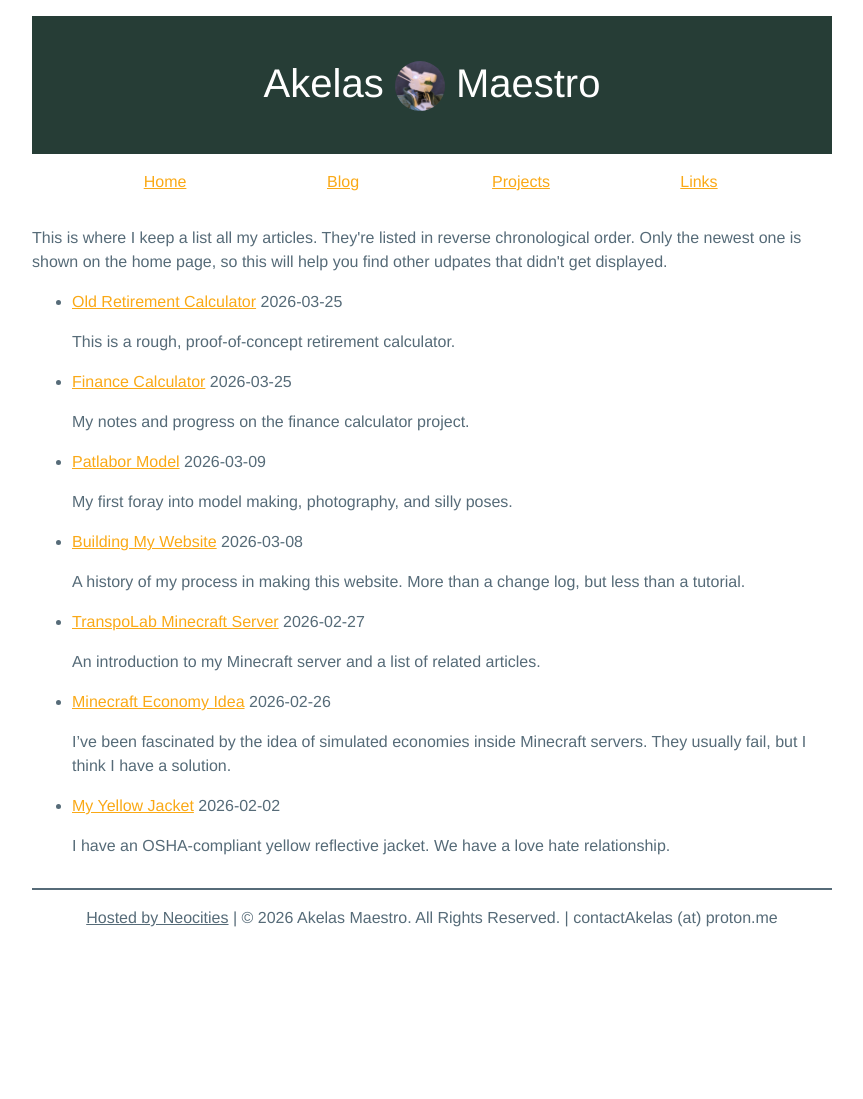
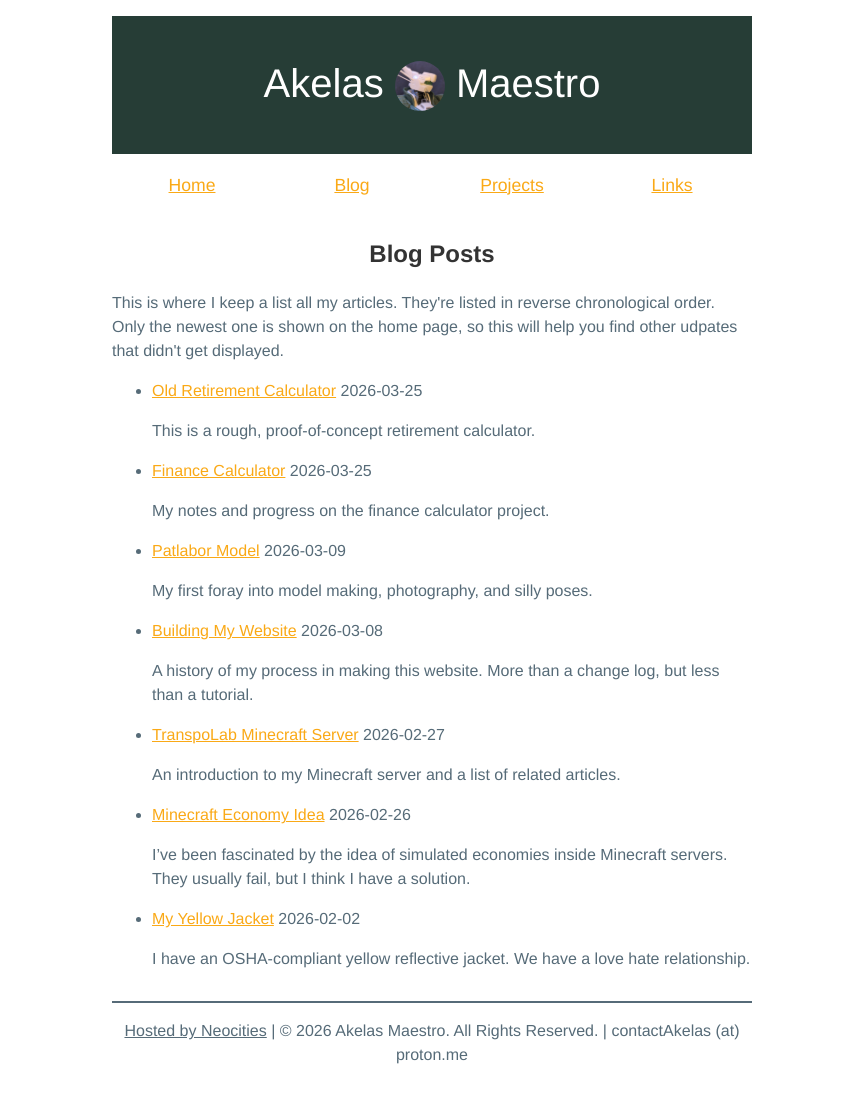
Before and after one commit to AkelasMaestro/Neocities, a Jekyll site: the page built from blog.html, in a window 1280 px wide. Shown: the whole page, without its empty margins (208-1071 px from the left). Built offline with Jekyll 4.4.1, drawn with Linux system fonts in a browser that asks for light colours; before the commit the page ends 962 px from its top, so only the background shows below that.

Commit message:
Update styling

```diff
--- a/blog.html
+++ b/blog.html
@@ -4,6 +4,8 @@
 order: 3
 permalink: /blog/
 ---
+
+<h2>Blog Posts</h2>
 
 <!-- Introduce the purpose of this page -->
 <p>
--- a/webdesign.css
+++ b/webdesign.css
@@ -12,8 +12,9 @@
 
 body {
     font-family: "Helvetica", "Arial", sans-serif;
+    font-size: 1rem;
     margin: 0 auto;
-    max-width: 50em;
+    max-width: 40em;
     line-height: 1.5;
     padding: 1em 1em;
     color: var(--body-text);
@@ -28,6 +29,7 @@
     margin: 0 auto;
 }
 
+/* Start of the primary website header styling */
 header {
     background-color: var(--header-background);
     background-position: center top;
@@ -36,14 +38,31 @@
     line-height: 1.2;
     padding: 1em 1em;
     text-align: center;
-  }
+}
 
 header h1 {
     color: var(--header-text);
     font-size: 2.5em;
     font-weight: 300;
+}
+
+header a {
+    border: 1px solid #381c4f;
+    border-radius: 290486px;
+    color: white;
+    font-size: 0,6em;
+    letter-spacing: 0.2em;
+    padding: 1em 2em;
+    text-transform: uppercase;
+    text-decoration: none;
+    transition: none 200ms ease-out;
+    transition-property: color, background;
   }
 
+header a:hover {
+    background: var(--links-color);
+    color: var(--background-color);
+}
 
 /* .profile-pic makes the pic in the header circular*/
 .profile-pic {
@@ -55,8 +74,11 @@
   object-position: 0% 50%;
   vertical-align: middle; /* lower the image so it centers with text */
 }
+/*End of primary website header styling */
 
+/* Start of Navigation Links Styling */
 nav ul {
+  font-size: 1.1rem;
   display: flex;
   justify-content: center;
   max-width: 80ch;
@@ -76,34 +98,16 @@
   text-align: center;
   padding: 1em 0;
 }
-
-
-
-header a {
-    border: 1px solid #381c4f;
-    border-radius: 290486px;
-    color: white;
-    font-size: 0,6em;
-    letter-spacing: 0.2em;
-    padding: 1em 2em;
-    text-transform: uppercase;
-    text-decoration: none;
-    transition: none 200ms ease-out;
-    transition-property: color, background;
-  }
-
-header a:hover {
-    background: var(--links-color);
-    color: var(--background-color);
-  }
+/* End of Navigation Links styling */
 
 h2 {
-    margin-top: 1em;
-    padding-top: 1em;
+  text-align: center;
 }
 
 h1,
-h2
+h2,
+h3,
+h4,
 strong {
     color: var(--strong-color);
 }
@@ -155,6 +159,7 @@
 #results {
   margin-top: 30px;
 }
+/*End of forms styling */
 
 /* footer formats */
 
```
